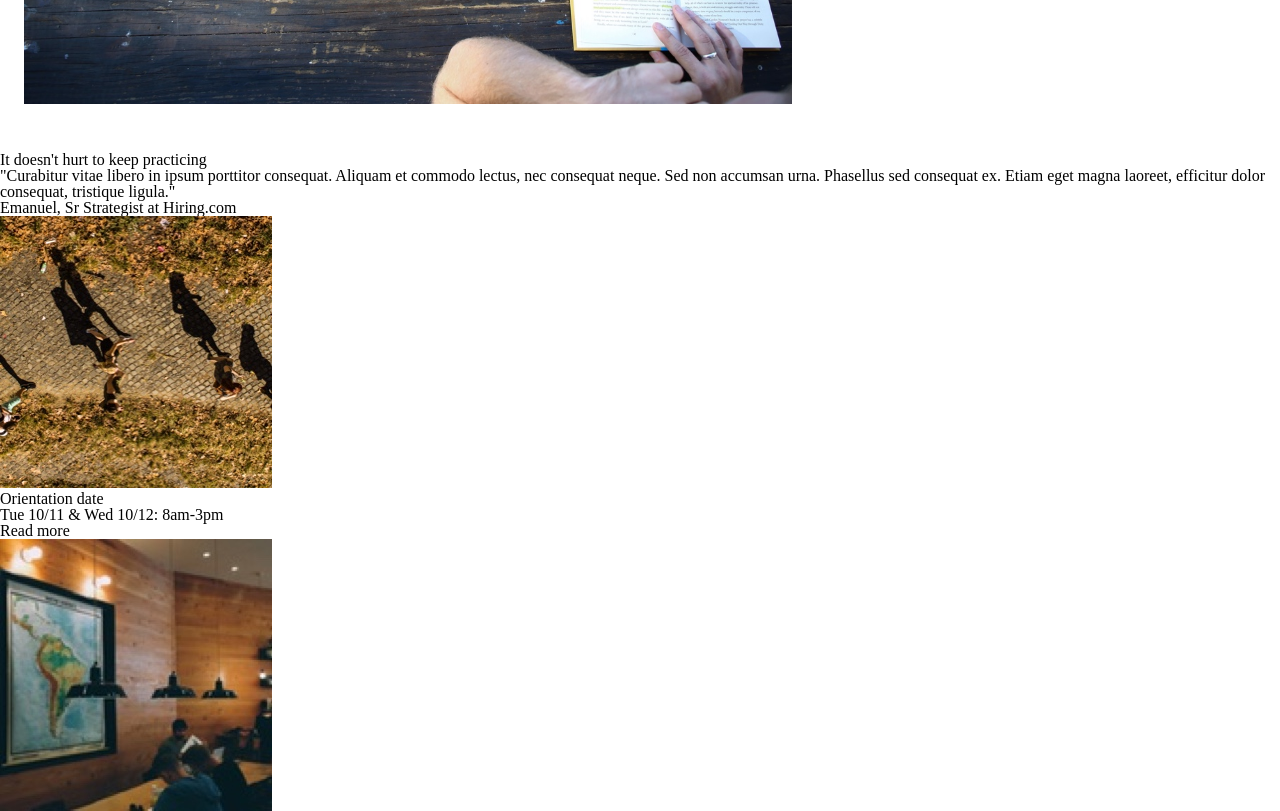
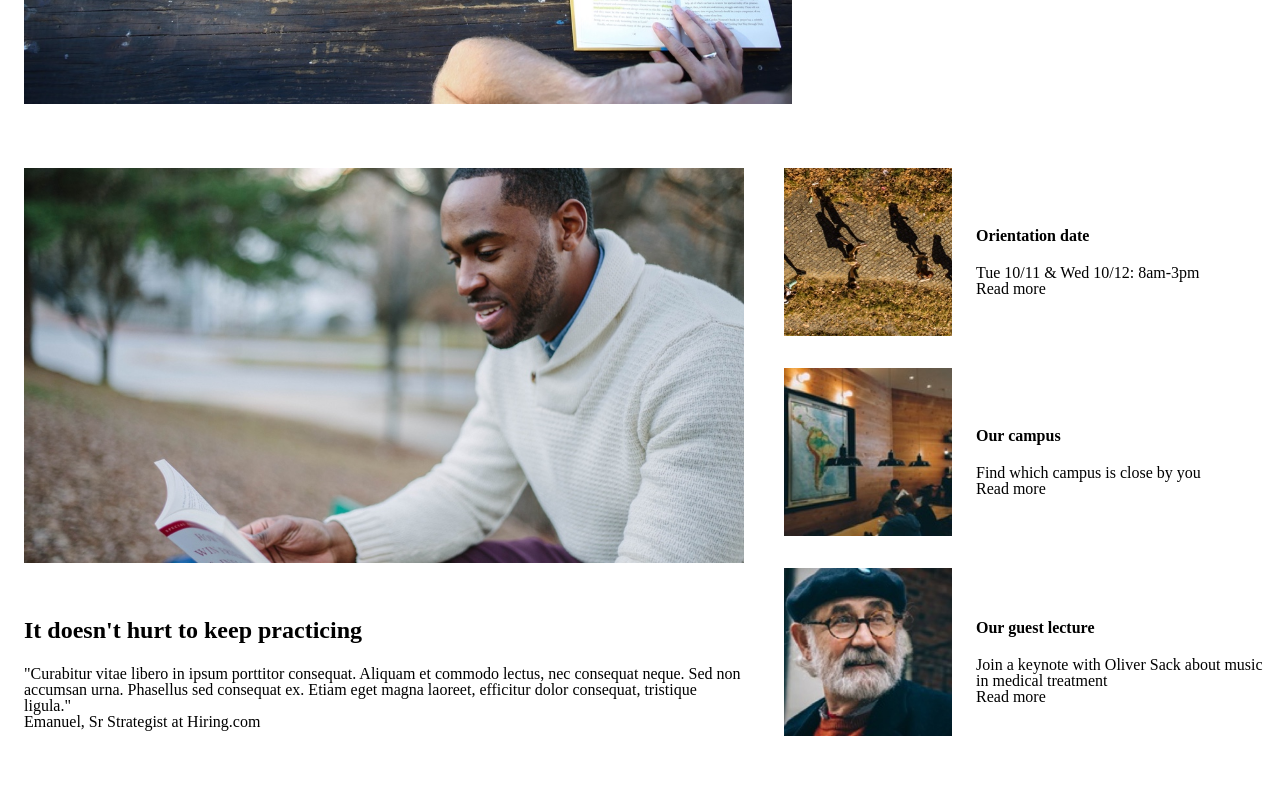
Before and after one commit to gec7102/CodecademyCapstone, a plain HTML site: page index.html in a window 1280 px wide. Shown: the part 560-1371 px from the top of the page. After the commit the page ends 1322 px from the top, so only its background shows below. Drawn offline with Linux system fonts and the light colour scheme.

Commit message:
Add articles and events.

```diff
--- a/index.html
+++ b/index.html
@@ -67,7 +67,7 @@
       <div class="articles">
         <!---Article: keep practicing--->
         <div class="keep-practicing">
-          <img src="" alt="">
+          <img src="resources/images/information-main.jpg" alt="man reading">
           <h2>It doesn't hurt to keep practicing</h2>
           <p>"Curabitur vitae libero in ipsum porttitor consequat. Aliquam et commodo lectus, nec consequat neque. Sed non accumsan urna. Phasellus sed consequat ex. Etiam eget magna laoreet, efficitur dolor consequat, tristique ligula."</p>
           <p class="author">Emanuel, Sr Strategist at Hiring.com</p>
@@ -76,14 +76,13 @@
 
 
       <!---Events--->
-      <div class="events">
+      <div class="all-events">
 
+        <div class="event-container">
           <!---Orientation--->
           <div class="event">
             <!---image--->
-          <img class="desktop" src="resources/images/information-orientation.jpg" alt="aerial view of students walking">
-          <!---mobile image--->
-          <img class="mobile" src="resources/images/information-orientation-mobile.jpg" alt="aerial view of students walking">
+            <img src="resources/images/information-orientation.jpg" alt="aerial view of students walking">
             <!---content--->
             <div class="content">
               <!---headline--->
@@ -93,13 +92,13 @@
               <!---Read More--->
               <p class="read-more">Read more</p>
           </div>
+        </div>
 
+        <div class="event-container">
           <!---Campus--->
           <div class="event">
             <!---image--->
-            <img class="desktop" src="resources/images/information-campus.jpg" alt="coffee shop">
-            <!---mobile image--->
-            <img class="mobile" src="resources/images/information-campus-mobile.jpg" alt="coffee shop">
+            <img src="resources/images/information-campus.jpg" alt="coffee shop">
             <!---content--->
             <div class="content">
               <!---headline--->
@@ -109,13 +108,14 @@
               <!---Read More--->
               <p class="read-more">Read more</p>
             </div>
+          </div>
+        </div>
 
+        <div class="event-container">
           <!---Guest Lecture--->
           <div class="event">
             <!---image--->
-              <img class="desktop" src="resources/images/information-guest-lecture.jpg" alt="old bearded man with glasses">
-              <!---mobile image--->
-              <img class="mobile" src="resources/images/information-guest-lecture-mobile.jpg" alt="old bearded man with glasses">
+            <img src="resources/images/information-guest-lecture.jpg" alt="old bearded man with glasses">
             <!---content--->
             <div class="content">
               <!---headline--->
@@ -124,6 +124,54 @@
               <p>Join a keynote with Oliver Sack about music in medical treatment</p>
               <!---Read More--->
               <p class="read-more">Read more</p>
+            </div>
+          </div>
+        </div>
+
+
+        <!---Orientation Mobile--->
+        <div class="event mobile">
+          <!---mobile image--->
+          <img src="resources/images/information-orientation-mobile.jpg" alt="aerial view of students walking">
+          <!---content--->
+          <div class="content">
+            <!---headline--->
+            <h4>Orientation date</h4>
+            <!---info--->
+            <p>Tue 10/11 & Wed 10/12: 8am-3pm</p>
+            <!---Read More--->
+            <p class="read-more">Read more</p>
+          </div>
+        </div>
+
+        <!---Campus mobile--->
+        <div class="event mobile">
+          <!---mobile image--->
+          <img src="resources/images/information-campus-mobile.jpg" alt="coffee shop">
+          <!---content--->
+          <div class="content">
+            <!---headline--->
+            <h4>Our campus</h4>
+            <!---info--->
+            <p>Find which campus is close by you</p>
+            <!---Read More--->
+            <p class="read-more">Read more</p>
+          </div>
+        </div>
+
+        <!---Guest Mobile--->
+        <div class="event mobile">
+          <!---mobile image--->
+          <img src="resources/images/information-guest-lecture-mobile.jpg" alt="old bearded man with glasses">
+          <!---content--->
+          <div class="content">
+            <!---headline--->
+            <h4>Our guest lecture</h4>
+            <!---info--->
+            <p>Join a keynote with Oliver Sack about music in medical treatment</p>
+            <!---Read More--->
+            <p class="read-more">Read more</p>
+          </div>
         </div>
       </div>
     </div>
--- a/resources/css/reset.css
+++ b/resources/css/reset.css
@@ -3,8 +3,7 @@
    License: none (public domain)
 */
 
-html, body, div, span, applet, object, iframe,
-h1, h2, h3, h4, h5, h6, p, blockquote, pre,
+html, body, div, span, applet, object, iframe, p, blockquote, pre,
 a, abbr, acronym, address, big, cite, code,
 del, dfn, em, img, ins, kbd, q, s, samp,
 small, strike, strong, sub, sup, tt, var,
--- a/resources/css/style.css
+++ b/resources/css/style.css
@@ -7,14 +7,10 @@ html, body {
   display: flex;
   flex-direction: column;
   justify-content: flex-start;
-  /*align-items: flex-start;*/
+  align-items: center;
 }
 
-/*while in desktop mode, the
-mobile pieces are invisible*/
-.mobile {
-  display: none;
-}
+
 
 
 /*HEADER*/
@@ -48,7 +44,11 @@ nav ul li {
   padding-left: 1rem;
 }
 
-
+/*while in desktop mode, the
+mobile header is invisible*/
+.mobile {
+  display: none;
+}
 
 
 /*BANNER*/
@@ -77,6 +77,75 @@ nav ul li {
 
 
 /*ARTICLES & EVENTS*/
-.events {
+
+/*Articles*/
+
+.articles-events {
+  display: flex;
+  width: 100%;
+}
+
+.articles {
+  display: flex;
+  flex-direction: column;
+  align-items: flex-start;
+  width: 60%;
+}
+
+.keep-practicing {
+  padding: 2rem 1.5rem;
+}
+
+.keep-practicing img {
+  margin-bottom: 2rem;
+  width: 100%;
+}
+
+.keep-practicing h2 {
+  margin-bottom: 1.5rem;
+}
+
+
+/*Events*/
+
+/*events that are also
+mobile are invisible*/
+.event.mobile {
+  display: none;
+}
+
+.all-events {
+  display: flex;
+  flex-direction: column;
+  justify-content: flex-start;
+  align-items: center;
+  padding-top: 1rem;
   width: 40%;
 }
+
+.event-container {
+  display: flex;
+  flex-direction: column;
+  justify-content: center;
+}
+
+.event {
+  padding: 1rem;
+  display: flex;
+  align-items: center;
+}
+
+
+.event img {
+  width: 35%;
+}
+
+
+
+.event .content {
+  width: 65%;
+  padding-left: 1.5rem;
+  display: flex;
+  justify-content: space-around;
+  align-items: flex-start;
+}
```
Lines whose indentation alone changed are shown as unchanged.
